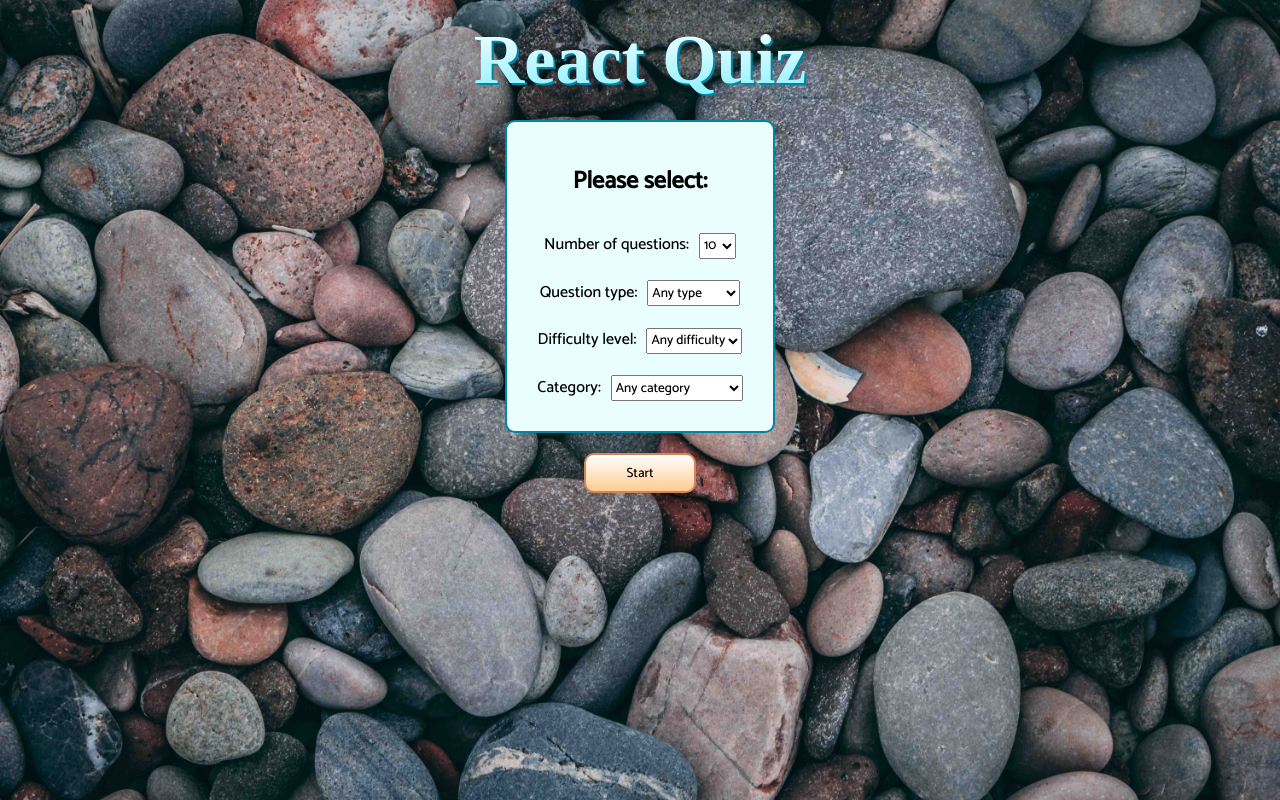
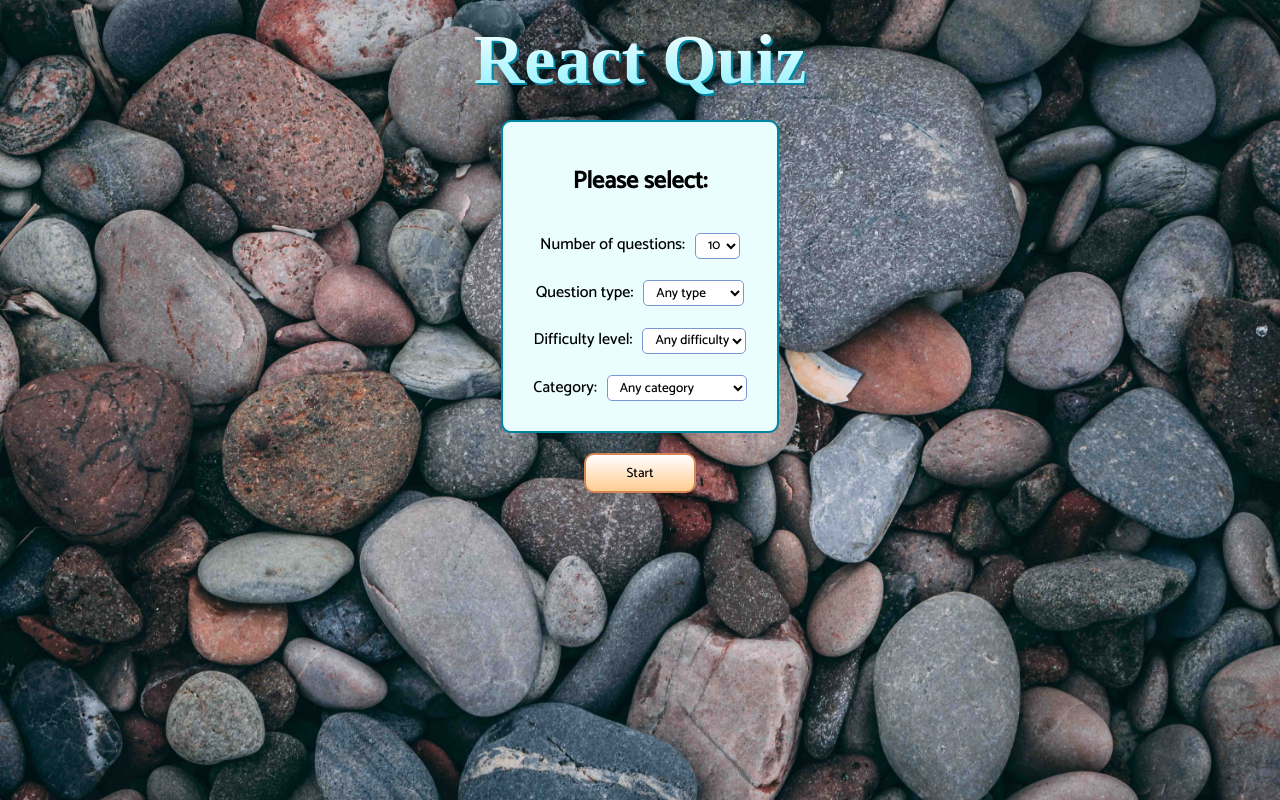
Before and after one commit to iwarra/quiz-app, a React (Create React App) app in the folder react-quiz/: page / in a window 1280 px wide. Built offline with nearby package versions, Linux system fonts and the light colour scheme; a web font is replaced by a local one.

Commit message:
Daily update

```diff
--- a/react-quiz/src/components/QuizComponent.tsx
+++ b/react-quiz/src/components/QuizComponent.tsx
@@ -1,6 +1,7 @@
 import { fetchQuizQuestions } from '../API'
 import { QuizStateProps } from "../App";
 import QuestionCard from "./QuestionCard";
+import { useEffect } from 'react';
 
 interface QuizComponentProps {
   quizState: QuizStateProps;
@@ -28,6 +29,10 @@ export type AnswerObject = {
 
 const QuizComponent: React.FC<QuizComponentProps> = ({ quizState, setQuizState, selectedState, setSelectedState }) => {
 
+  useEffect(() => {
+    console.log(quizState)
+  })
+
    const startTrivia = async () => {
     setQuizState(prevState => ({ ...prevState, loading: true, gameOver: false }))
 
@@ -50,6 +55,14 @@ const QuizComponent: React.FC<QuizComponentProps> = ({ quizState, setQuizState,
         questions: newQuestions,
         userAnswers: [],
      }))
+
+     if (quizState.userAnswers.length === quizState.questions.length && quizState.questions.length !== 0) {
+       setQuizState(prevState => ({
+        ...prevState,
+        gameOver: true,
+        userAnswers: [],
+     }))
+     }
 
     console.log('Started trivia:',quizState)
   };
@@ -75,14 +88,9 @@ const QuizComponent: React.FC<QuizComponentProps> = ({ quizState, setQuizState,
     }
    };
 
-   //There is no next button on the last answer so the state is not updated
   const nextQuestion = () => {
     const nextQuestion = quizState.number + 1;
     if (nextQuestion === quizState.questions.length) {
-      setQuizState(prevState => ({
-        ...prevState,
-        gameOver: true,
-      }))
       setSelectedState({
         nrOfQuestions: "",
         questionType: "",
--- a/react-quiz/src/components/QuizSettings.styles.ts
+++ b/react-quiz/src/components/QuizSettings.styles.ts
@@ -16,5 +16,9 @@ export const Box = styled.div`
 
   select {
     margin-left: 10px;
+    padding-left: 8px;
+    background: #fff;
+    border: 1px solid #7995d2;
+    border-radius: 5px;
   }
 `;
--- a/react-quiz/src/components/QuizSettings.tsx
+++ b/react-quiz/src/components/QuizSettings.tsx
@@ -87,10 +87,8 @@ const QuizSettings: React.FC<QuizSettingsProps> = ({ quizState, selectedState, s
               <option value="21">Sports</option>
               <option value="15">Video Games</option>
               <option value="23">History</option>
-              <option value="25">Art</option>
               <option value="19">Mathematics</option>
               <option value="22">Geography</option>
-              <option value="24">Politics</option>
             </select>
           </label>
         </Box>
```
Also changed, not shown: 1 other file (tests, documents, lock files or other folders).
